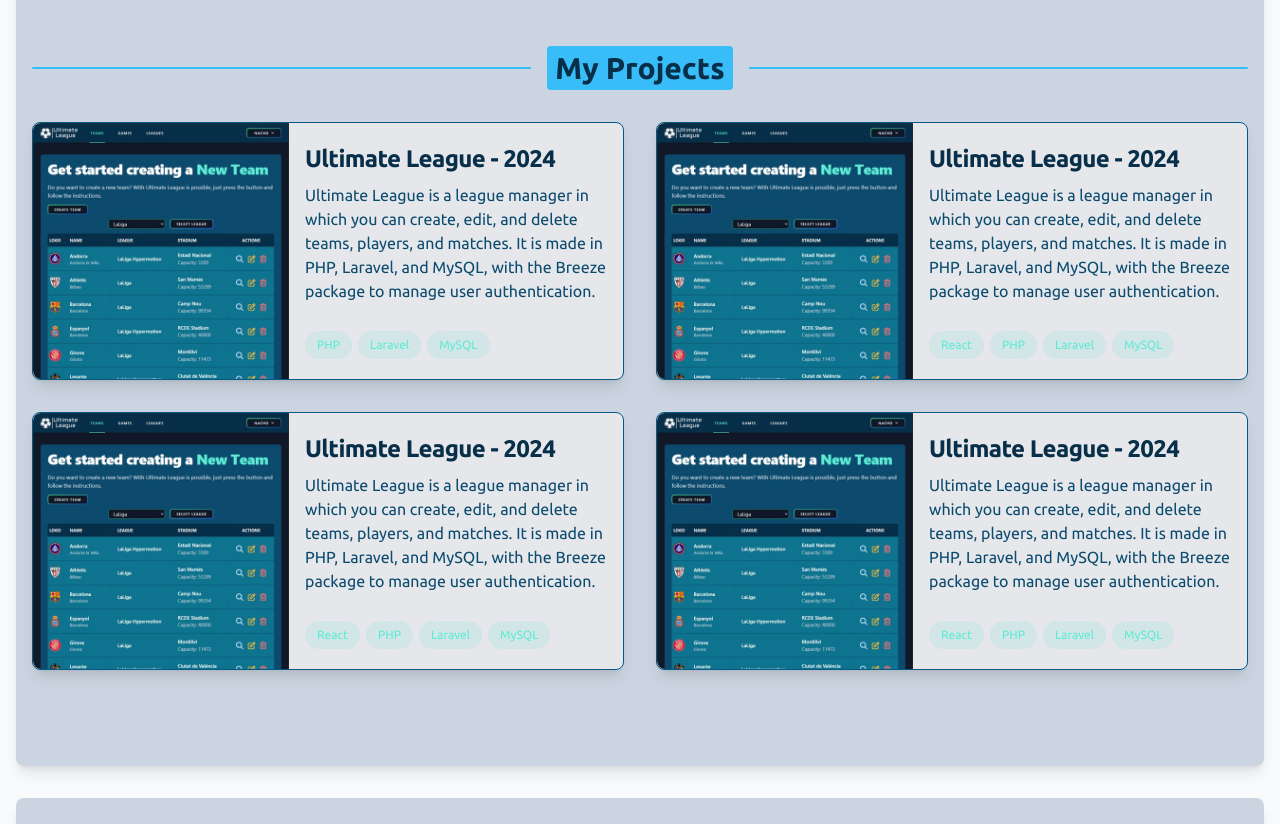
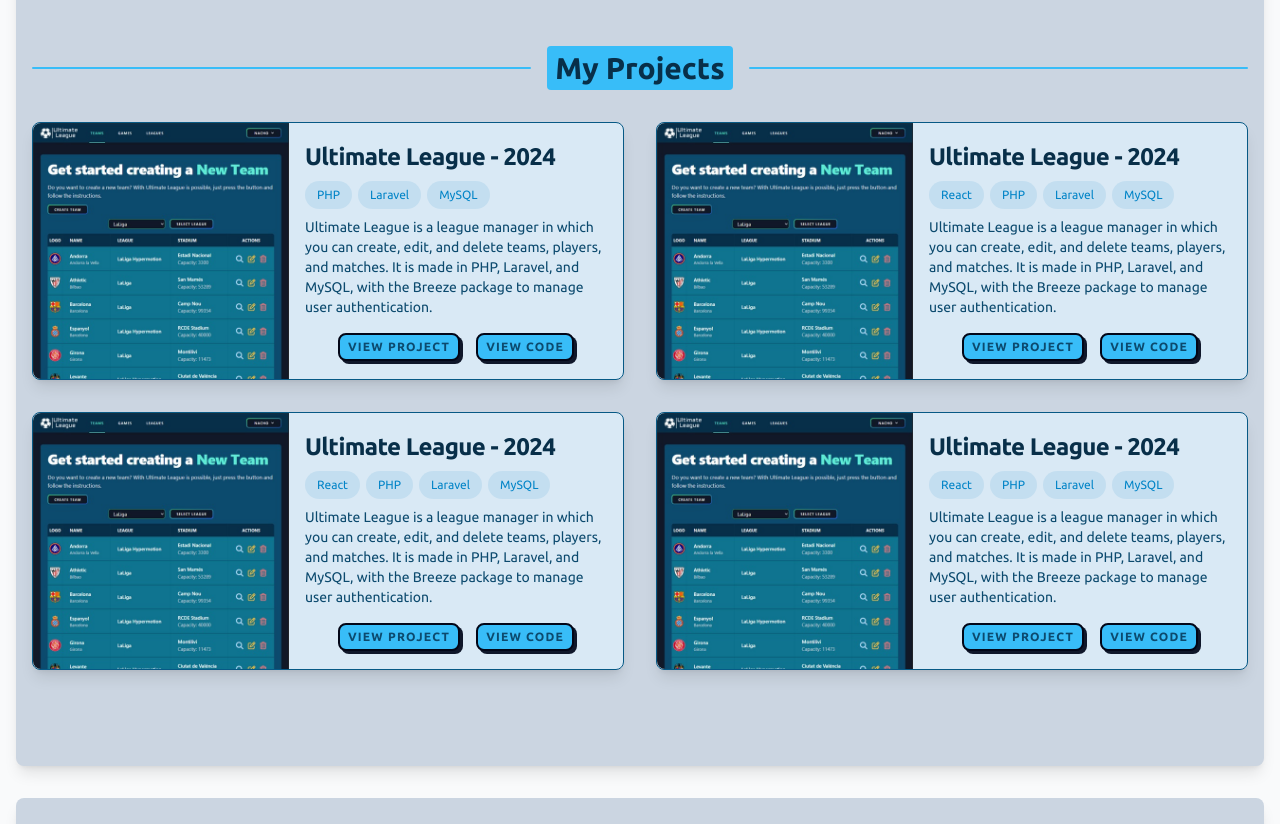
Before and after one commit to nachoa88/Portfolio, a React (Vite) app: page / in a window 1280 px wide. Shown: the part 600-1424 px from the top of the page. Built offline with nearby package versions, Linux system fonts and the light colour scheme.

Commit message:
Improve ProjecCard style & Button component

```diff
--- a/src/components/sections/projects/components/ProjectCard.jsx
+++ b/src/components/sections/projects/components/ProjectCard.jsx
@@ -1,6 +1,8 @@
+import Button from "../../../ui/Button";
+
 export default function ProjectCard({ title, description, image, technologies }) {
   return (
-    <div className="flex flex-col items-center bg-gray-200 dark:bg-cyan-900 border border-sky-800 dark:border-gray-500 rounded-lg shadow-lg md:flex-row">
+    <div className="flex flex-col md:flex-row items-center bg-sky-100/70 dark:bg-cyan-900/70 border border-sky-800 dark:border-teal-600 rounded-lg shadow-lg">
       <img
         className="object-cover w-full rounded-t-lg h-96 md:h-64 md:w-auto md:rounded-none md:rounded-s-lg text-sky-900 dark:text-gray-300"
         src={image}
@@ -8,16 +10,20 @@
       />
       <div className="flex flex-col justify-between p-4 leading-normal">
         <h5 className="mb-2 text-2xl font-bold tracking-tight text-sky-950 dark:text-gray-200">{title}</h5>
-        <p className="mb-3 font-normal text-sky-900 dark:text-gray-300">{description}</p>
-        <ul className="mt-2 flex flex-wrap" aria-label="Technologies used">
+        <ul className="mb-2 flex flex-wrap" aria-label="Technologies used">
           {technologies.map((tech) => (
-            <li key={tech} className="mr-1.5 mt-2">
-              <div className="flex items-center rounded-full bg-teal-400/10 px-3 py-1 text-xs font-medium leading-5 text-teal-300">
+            <li key={tech} className="mr-1.5">
+              <div className="flex items-center rounded-full text-sky-600 dark:text-teal-300 bg-sky-600/10 dark:bg-teal-300/10 px-3 py-1 text-xs font-medium leading-5">
                 {tech}
               </div>
             </li>
           ))}
         </ul>
+        <p className="mb-2 text-sm md:text-lg lg:text-sm text-sky-900 dark:text-gray-300">{description}</p>
+        <div className="flex justify-center gap-4 mt-2">
+          <Button size="small">View Project</Button>
+          <Button size="small">View Code</Button>
+        </div>
       </div>
     </div>
   );
--- a/src/components/ui/Button.jsx
+++ b/src/components/ui/Button.jsx
@@ -1,9 +1,14 @@
-export default function Button({ onClick, children, className = "" }) {
+export default function Button({ onClick, children, className = "", size = "default" }) {
+  const sizeClasses = {
+    small: "px-2 py-1 text-xs shadow-[3px_3px_#0f172a] dark:shadow-[3px_3px_#0f172a] hover:shadow-[4px_4px]",
+    default: "px-4 py-2 text-sm shadow-[4px_4px_#0f172a] dark:shadow-[4px_4px_#0f172a] hover:shadow-[6px_6px]",
+  };
+
   return (
     <button
-      className={`px-4 py-2 rounded-lg text-sm tracking-widest font-semibold uppercase text-sky-900 dark:text-gray-200 bg-sky-400 dark:bg-teal-600
-          border-2 border-slate-950 shadow-[4px_4px_#0f172a] dark:shadow-[4px_4px_#0f172a] transition-all duration-300 ease-in-out
-          hover:shadow-[6px_6px] hover:bg-slate-950 dark:hover:bg-slate-950 hover:text-gray-200 hover:shadow-sky-400 dark:hover:shadow-teal-600 ${className}`}
+      className={`${sizeClasses[size]} rounded-lg tracking-widest font-semibold uppercase text-sky-900 dark:text-gray-200
+       bg-sky-400 dark:bg-teal-600 border-2 border-slate-950 transition-all duration-300 ease-in-out
+       hover:bg-slate-950 dark:hover:bg-slate-950 hover:text-gray-200 hover:shadow-sky-400 dark:hover:shadow-teal-600 ${className}`}
       onClick={onClick}
     >
       {/* Children allow for dynamic content to be passed in, as for example the text of the button */}
```
